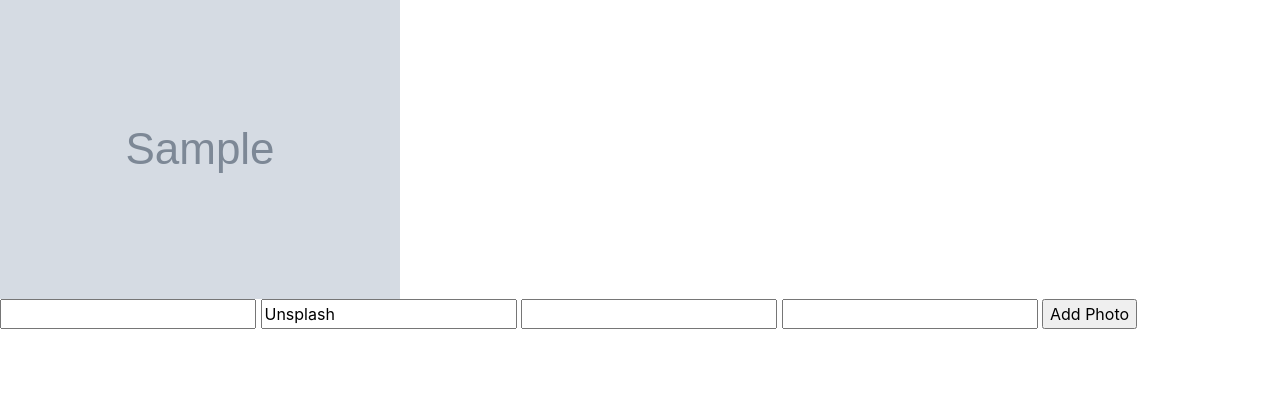
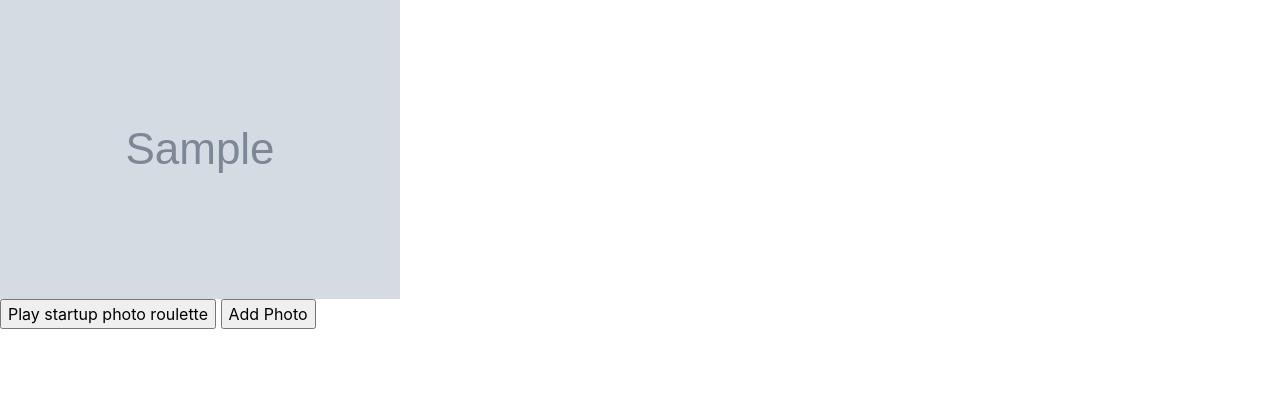
Before and after one commit to noeljane/django_fun, a Django app: template startups/templates/add_photo.html in a window 1280 px wide. Shown: the part 155-554 px from the top of the page. Run offline with Django 3.2, Linux system fonts and the light colour scheme; tables that the repository leaves empty hold one stand-in row (values such as "Sample post"); the template is opened without the code that fills it: values that come from a table or form of the project are taken from there, most other values are stand-ins (such as "Sample title", 1, 10 or a date in 2020); grey boxes marked "Sample" are stand-in pictures; some libraries are stand-ins or nearby versions.

Commit message:
change title on add_photo.html

```diff
--- a/startups/templates/add_photo.html
+++ b/startups/templates/add_photo.html
@@ -4,7 +4,7 @@
     <meta charset="UTF-8">
     <meta name="viewport" content="width=device-width, initial-scale=1.0">
     <meta http-equiv="X-UA-Compatible" content="ie=edge">
-    <title>Document</title>
+    <title>Add Photo</title>
 </head>
 <body>
     {% extends 'base.html' %}
@@ -13,13 +13,12 @@
     <h1>hI HI</h1>
     <h3>{{startup.name}}</h3>
     <img src='{{photo}}'/>
+    <form action="#" method="GET">
+        <input type="submit" value="Play startup photo roulette"
+    </form>
 
     <form action='#' method="POST">
         {% csrf_token %}
-        <input type="text" name="photo">
-        <input type="text" name="{{startup.photo_attribute}}" value="Unsplash">
-        <input type="text" name="{{startup.photo_photographer}}">
-        <input type="text" name="{{startup.profile_link}}">
         <input type="submit" value="Add Photo"/>
     </form>
     {% endblock %}
```
